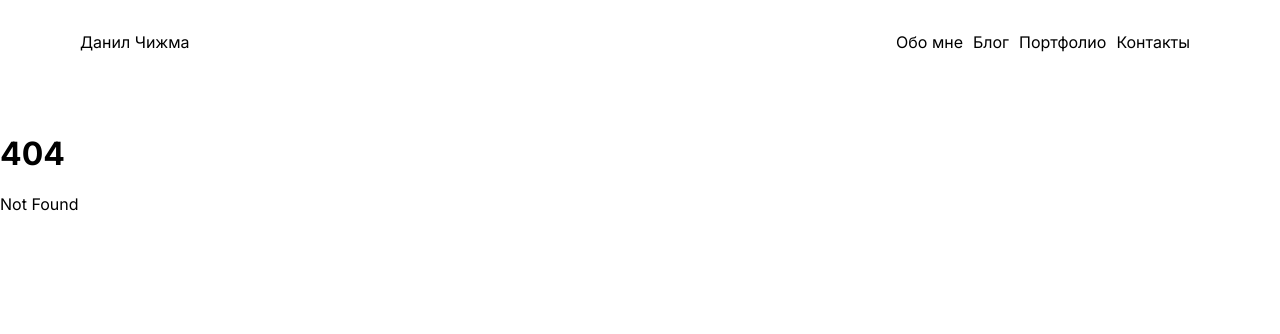
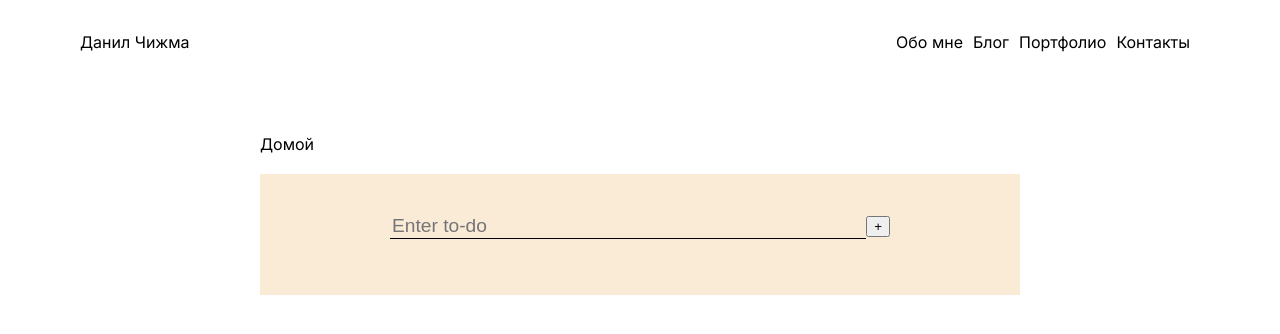
Before and after one commit to dach1998/svelte-test, a SvelteKit app: page /project/apps/1 in a window 1280 px wide. Before the commit this address had no page. Shown: the top 334 px of the page. Built offline with nearby package versions, Linux system fonts and the light colour scheme.

Commit message:
add projects

```diff
--- /dev/null
+++ b/src/routes/project/+layout.svelte
@@ -0,0 +1,3 @@
+<div class="container">
+    <slot />
+</div>
--- a/src/routes/project/+page.svelte
+++ b/src/routes/project/+page.svelte
@@ -1,3 +1,47 @@
-<h1>Портфолио</h1>
+<svelte:head>
+    <title>Портфолио</title>
+    <style>
+        .container {
+        margin: 50px auto;
+        max-width: 800px;
+        padding: 0 20px;
+    }
 
-Lorem, ipsum dolor sit amet consectetur adipisicing elit. Voluptate molestiae repellendus temporibus. Ipsum suscipit, corrupti obcaecati illo accusantium sunt fugiat sint blanditiis unde reiciendis quasi rem nihil ex quia enim.
+    .apps {
+        display: grid;
+        grid-template-columns: 1fr 1fr;
+        grid-gap: 20px;
+    }
+
+    .app {
+        border: 1px solid #ddd;
+        padding: 10px;
+        box-shadow: 0 0 10px #eee;
+    }
+
+    .link {
+        color: rgb(10,10,139);
+    }
+    </style>
+</svelte:head>
+<div class="container">
+    <h1>Мои проекты</h1>
+    <div class="apps">
+        {#each routes as page}
+        <div class="app">
+            <h2>{page.title}</h2>
+            <p>{page.body}</p>
+            <p class="readmore">
+                <a href="{`/project/apps/${page.id}`}" class="link">
+                    Читать далее
+                </a>
+            </p>
+        </div>
+        {/each}
+    </div>
+</div>
+
+
+<script>
+    import {routes} from './routes'
+</script>
--- /dev/null
+++ b/src/routes/project/apps/1/+layout.svelte
@@ -0,0 +1,12 @@
+<div class="container">
+    <a href="/prject">Домой</a>
+    <slot />
+</div>
+
+<style>
+    .container {
+        margin: 50px auto;
+        max-width: 800px;
+        padding: 0 20px;
+    }
+</style>
--- /dev/null
+++ b/src/routes/project/apps/1/+page.svelte
@@ -0,0 +1,54 @@
+<script>
+    let newItem = '';
+    let todoList = [];
+    function add() {
+        if (newItem !== '') {
+            todoList = [
+                ...todoList,
+                {
+                    задача: newItem,
+                    завершено: false,
+                },
+            ];
+            newItem = '';
+        }
+    }
+</script>
+<main>
+    <form on:submit|preventDefault={add}>
+        <input bind:value={newItem} placeholder="Enter to-do" />
+        <button class="add-todo" on:click={add}><span>+</span></button>
+    </form>
+</main>
+<style>
+    main {
+        display: flex;
+        flex-direction: column;
+        align-items: center;
+        min-height: 100%;
+        padding: 5vmin;
+        margin-top: 20px;
+        box-sizing: border-box;
+        background: antiquewhite;
+    }
+
+    form {
+        width: 100%;
+        max-width: 500px;
+        display: flex;
+        align-items: center;
+        margin-bottom: 1rem;
+    }
+
+    input {
+        flex-grow: 1;
+        width: 0;
+        border: none;
+        border-bottom: 1px solid black;
+        background: transparent;
+        box-shadow: none;
+        font-size: 1.2rem;
+        margin: 0;
+        outline: none;
+    }
+</style>
--- /dev/null
+++ b/src/routes/project/routes.js
@@ -0,0 +1,7 @@
+export const routes = [
+    {
+        id: 1,
+        title: 'TODO',
+        body: 'Простое и удобное приложение для организации задач. С его помощью вы можете легко создавать, отслеживать и завершать свои ежедневные задачи.',
+    },
+];
```
